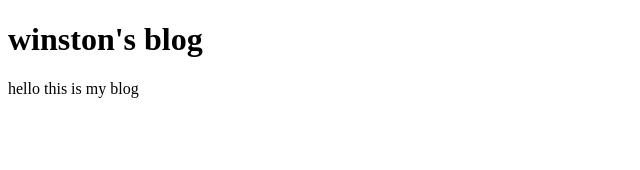
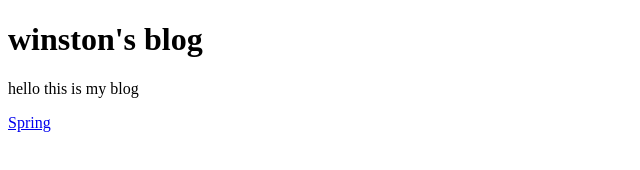
Before and after one commit to WinNoble/winnoble.github.io, a plain HTML site: page index.html in a window 1280 px wide. Shown: the full height of the page, 0-640 px from the left. Drawn offline with Linux system fonts and the light colour scheme.

Commit message:
Update index.html
win made first link

```diff
--- a/index.html
+++ b/index.html
@@ -13,6 +13,6 @@
     <body>
         <h1>winston's blog</h1>
         <p>hello this is my blog</p>
-
+        <a href="spring.html">Spring</a>
     </body>
 </html>
```
